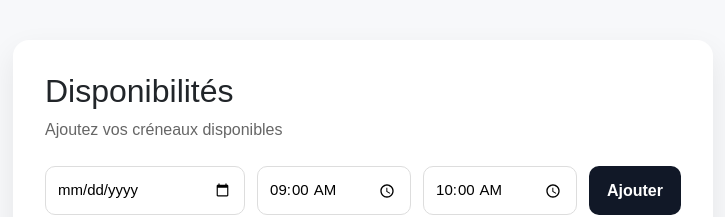
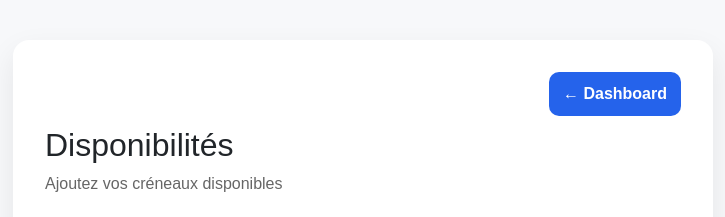
Before and after one commit to sayadafamilly-design/calendly-test-30mille, a React (Vite) app: page /availability in a window 1280 px wide. Shown: the top 217 px of the page, without its empty margins (277-1002 px from the left). Built offline with nearby package versions, Linux system fonts and the light colour scheme; no server answers.

Commit message:
rajout d'un bouton pour revenir au dashboard

```diff
--- a/src/pages/Availability.jsx
+++ b/src/pages/Availability.jsx
@@ -1,5 +1,6 @@
 import { useState, useEffect } from "react";
 import axios from "axios";
+import { useNavigate } from "react-router-dom";
 
 export default function Availability() {
   const [date, setDate] = useState("");
@@ -7,8 +8,12 @@ export default function Availability() {
   const [end, setEnd] = useState("10:00");
   const [slots, setSlots] = useState([]);
 
+  const navigate = useNavigate();
+
   const loadSlots = async () => {
-    const res = await axios.get("https://calendly-test-30mille.onrender.com/slots");
+    const res = await axios.get(
+      "https://calendly-test-30mille.onrender.com/slots"
+    );
 
     setSlots(Array.isArray(res.data) ? res.data : []);
   };
@@ -18,13 +23,14 @@ export default function Availability() {
   }, []);
 
   const addSlot = async () => {
-    console.log("CLICK OK");
-
-    await axios.post("https://calendly-test-30mille.onrender.com/slots", {
-      date,
-      start,
-      end
-    });
+    await axios.post(
+      "https://calendly-test-30mille.onrender.com/slots",
+      {
+        date,
+        start,
+        end
+      }
+    );
 
     loadSlots();
   };
@@ -32,7 +38,17 @@ export default function Availability() {
   return (
     <div style={styles.page}>
       <div style={styles.card}>
+        <div style={styles.topBar}>
+          <button
+            style={styles.backButton}
+            onClick={() => navigate("/dashboard")}
+          >
+            ← Dashboard
+          </button>
+        </div>
+
         <h1 style={styles.title}>Disponibilités</h1>
+
         <p style={styles.subtitle}>
           Ajoutez vos créneaux disponibles
         </p>
@@ -59,20 +75,28 @@ export default function Availability() {
             style={styles.input}
           />
 
-          <button onClick={addSlot} style={styles.button}>
+          <button
+            onClick={addSlot}
+            style={styles.button}
+          >
             Ajouter
           </button>
         </div>
 
         <div style={styles.list}>
           {slots.length === 0 && (
-            <p style={styles.empty}>Aucun créneau enregistré</p>
+            <p style={styles.empty}>
+              Aucun créneau enregistré
+            </p>
           )}
 
           {slots
             .filter((slot) => slot.booked === 0)
             .map((slot) => (
-              <div key={slot.id} style={styles.slot}>
+              <div
+                key={slot.id}
+                style={styles.slot}
+              >
                 <div style={styles.slotDate}>
                   {slot.date}
                 </div>
@@ -105,6 +129,22 @@ const styles = {
     boxShadow: "0 12px 30px rgba(0,0,0,0.08)"
   },
 
+  topBar: {
+    display: "flex",
+    justifyContent: "flex-end",
+    marginBottom: "10px"
+  },
+
+  backButton: {
+    padding: "10px 14px",
+    border: "none",
+    borderRadius: "10px",
+    background: "#2563eb",
+    color: "white",
+    cursor: "pointer",
+    fontWeight: "bold"
+  },
+
   title: {
     margin: 0,
     fontSize: "32px"
@@ -118,7 +158,8 @@ const styles = {
 
   form: {
     display: "grid",
-    gridTemplateColumns: "1.3fr 1fr 1fr auto",
+    gridTemplateColumns:
+      "1.3fr 1fr 1fr auto",
     gap: "12px",
     marginBottom: "30px"
   },
@@ -168,14 +209,5 @@ const styles = {
 
   slotHour: {
     color: "#333"
-  },
-
-  badge: {
-    background: "#d1fae5",
-    color: "#065f46",
-    padding: "6px 10px",
-    borderRadius: "999px",
-    fontSize: "13px",
-    fontWeight: "bold"
   }
 };
```
